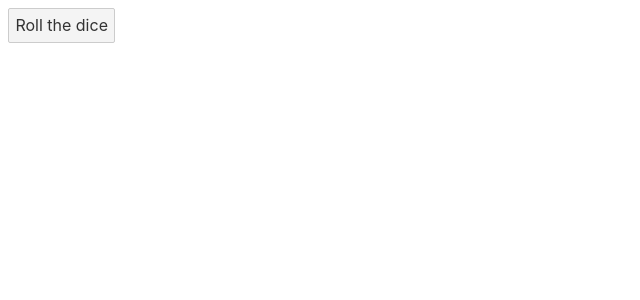
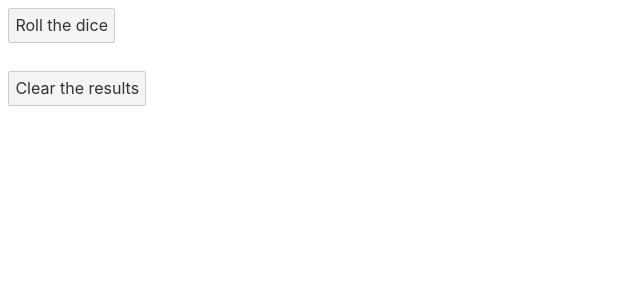
Before and after one commit to manfromth3m0oN/dice, a Svelte app: page / in a window 1280 px wide. Shown: the top 300 px of the page, without its empty margins (0-640 px from the left). Built offline with nearby package versions, Linux system fonts and the light colour scheme; no server answers.

Commit message:
readme update and made it work better

```diff
--- a/src/App.svelte
+++ b/src/App.svelte
@@ -6,7 +6,7 @@
 	let rolled;
 	let col1roll;
 	let col2roll;
-
+	let dataUrl = 'https://raw.githubusercontent.com/manfromth3m0oN/dice/master/test.json'
 	onMount(async () => {
 		getJson().then(data => {
 			rawData = data
@@ -14,7 +14,7 @@
 	})
 
 	function getJson() {
-		return axios.get('https://raw.githubusercontent.com/manfromth3m0oN/dice/master/test.json')
+		return axios.get(dataUrl)
 			.then((response) => {
 				console.log(response.data)
 				return response.data
@@ -34,18 +34,22 @@
 		}
 		rolled = true
 	};
+	function clear() {
+		col1roll = -1;
+		col2roll = -1;
+	}
 </script>
 
 <main>
 	<button on:click={rollDie}>Roll the dice</button><br/>
-	{#if col1roll > 0}
+	{#if col1roll >= 0}
 		<p>Column 1:</p>{rawData['col1'][col1roll]}
 	{/if}
 
-	{#if col2roll > 0}
+	{#if col2roll >= 0}
 		<p>Column 2:</p>{rawData['col2'][col2roll]}
-	{/if}
-
+	{/if} <br/>
+	<button on:click={clear}>Clear the results</button>
 </main>
 
 <style>
```
Also changed, not shown: 1 other file (tests, documents, lock files or other folders).
